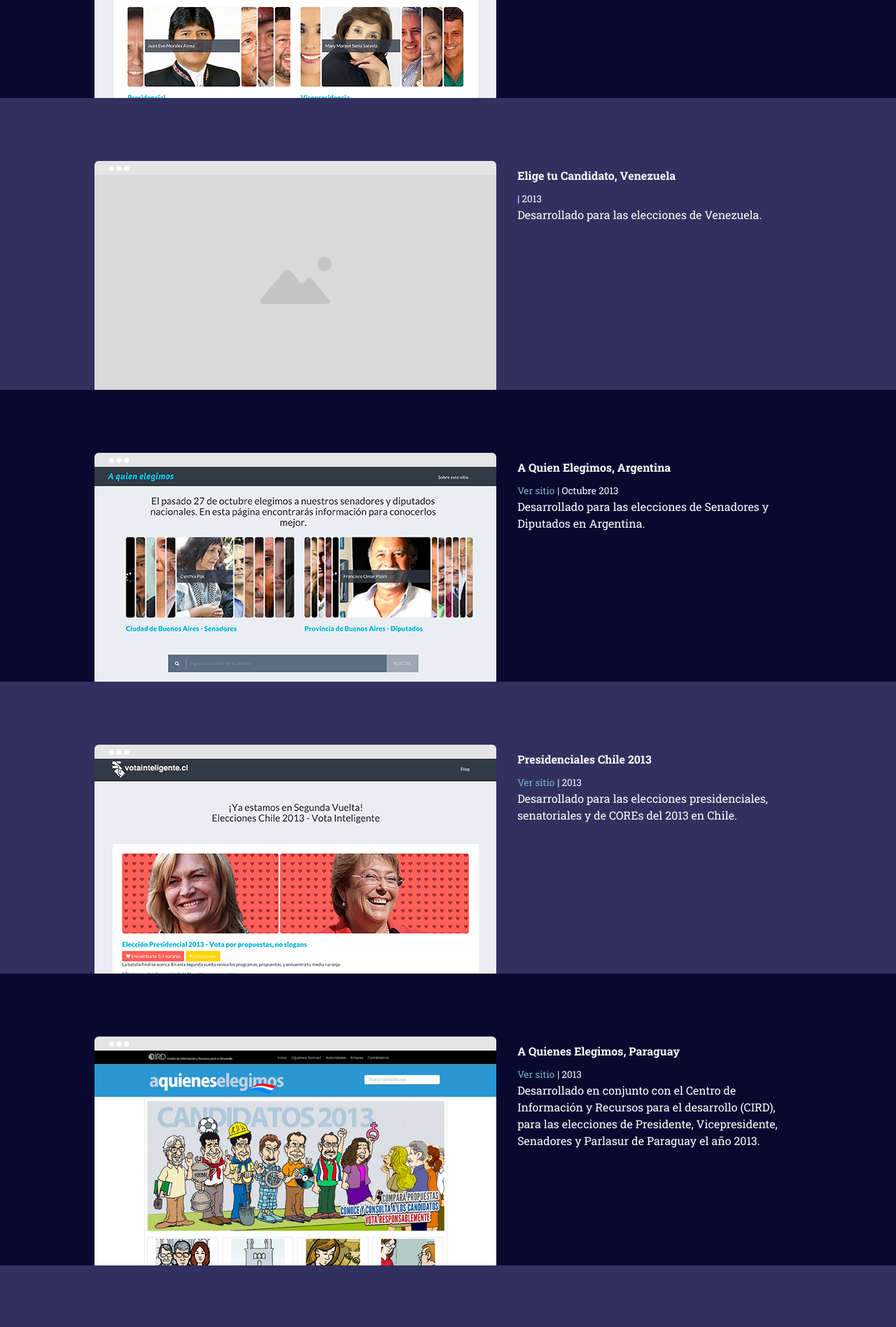
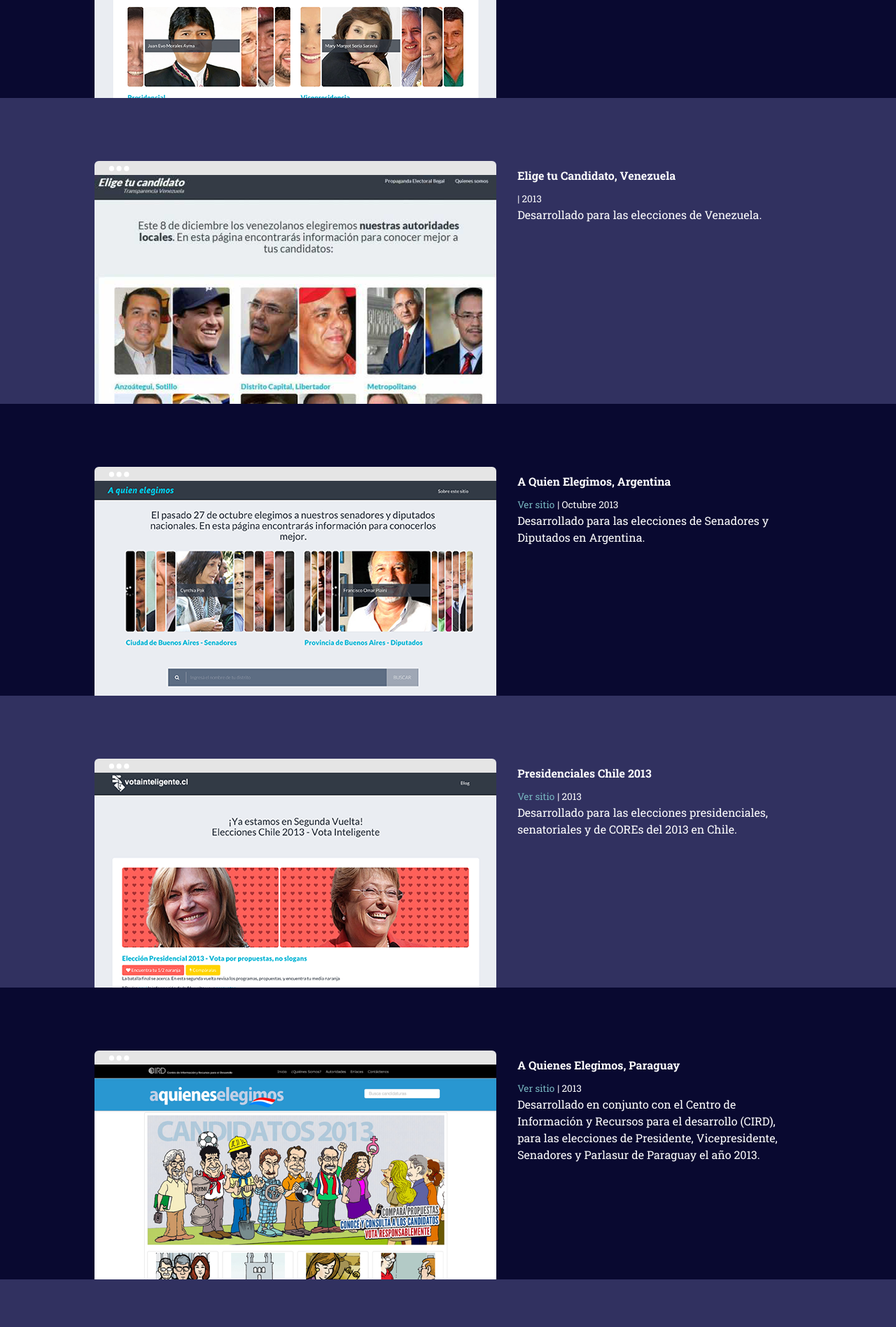
Before and after one commit to ciudadanointeligente/ciudadanointeligente.github.io, a Jekyll site: the page built from _projects/090-votainteligente.markdown, in a window 1280 px wide. Shown: the part 1726-3622 px from the top of the page at 70% size. Built offline with Jekyll 4.4.1, drawn with Linux system fonts in a browser that asks for light colours; nearby versions of some CDN libraries; library files that are not in the unit come from our copies.

Commit message:
Img para vota venezuela

```diff
--- a/_projects/090-votainteligente.markdown
+++ b/_projects/090-votainteligente.markdown
@@ -28,7 +28,7 @@ proyectos:
       - txt: Desarrollado para las Elecciones Generales donde los los bolivianos votarán por Presidente, Vice-presidente, Senadores, Diputados y representantes ante Organismos Supraestatales.
   - name: Elige tu Candidato, Venezuela
     img:
-      - txt: no-img.png
+      - txt: vi06.png
     date:
       - txt: 2013
     history:
```
Also changed, not shown: img/projects/screenshots/vi06.png (added).
